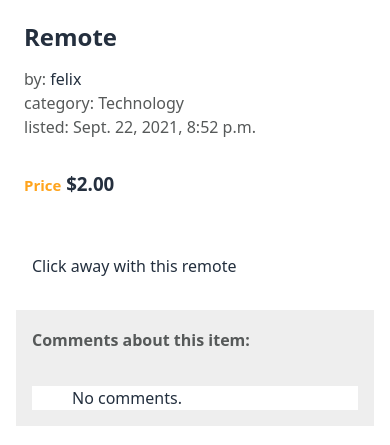
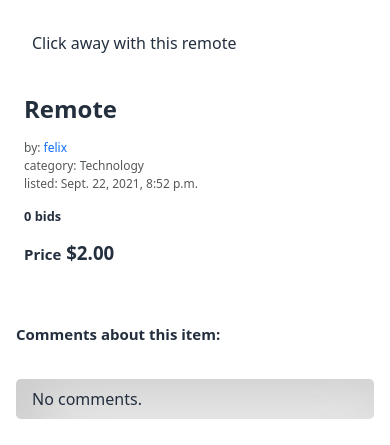
Before and after one commit to felixdave/commerce, a Django app: page /listings/1 in a window 390 px wide. Shown: the part 399-844 px from the top of the page. Run offline with Django 3.2, Linux system fonts and the light colour scheme; data comes from the database, SQL or seed files in the repository; both versions use the stored data as it was after the commit; some libraries are stand-ins or nearby versions.

Commit message:
minor fixes

```diff
--- a/auctions/static/auctions/css/style.css
+++ b/auctions/static/auctions/css/style.css
@@ -45,7 +45,7 @@ body ul {
 
 body a {
   text-decoration: none;
-  color: var(--drkGrey);
+  color: var(--blue);
 }
 
 body h2,
@@ -73,7 +73,6 @@ main #sidenav {
 }
 
 main #sidenav i.collapse {
-  color: white;
   position: relative;
   right: -190px;
   top: -8px;
@@ -222,11 +221,12 @@ main #content #active_listings .card {
   display: flex;
   flex-direction: column;
   align-items: center;
+  color: var(--drkGrey);
 }
 
 main #content #active_listings .card img {
   height: 130px;
-  width: 150px;
+  width: 145px;
 }
 
 main #content #active_listings .card h5 {
@@ -308,7 +308,6 @@ main #content #listings .feature {
   display: flex;
   justify-content: center;
   align-items: center;
-  background-color: #eee;
 }
 
 main #content #listings .info {
@@ -326,9 +325,8 @@ main #content #listings .info h2 i {
 }
 
 main #content #listings .info small {
-  align-self: flex-end;
   width: 100%;
-  color: var(--orange);
+  font-weight: bold;
 }
 
 main #content #listings .info .details ul {
@@ -336,16 +334,17 @@ main #content #listings .info .details ul {
   color: var(--lightText);
 }
 
+main #content #listings .info .details ul li {
+  font-size: 12px;
+}
+
 main #content #listings .info .watchlist input {
   background-color: transparent;
   border: none;
   color: var(--blue);
-  position: relative;
-  top: -200px;
-  right: -200px;
+  padding: 16px 0 0 0;
+  margin: 0;
   font-size: 12px;
-  text-align: right;
-  width: 100px;
 }
 
 main #content #listings .info .close_or_bid form input[type="number"] {
@@ -368,7 +367,6 @@ main #content #listings .desc {
 }
 
 main #content #listings .comments {
-  background-color: #eee;
   display: flex;
   flex-direction: column;
   overflow: scroll;
@@ -377,23 +375,39 @@ main #content #listings .comments {
 }
 
 main #content #listings .comments h4 {
-  color: #565959;
+  font-size: 15px;
+  text-align: center;
+  align-self: flex-start;
 }
 
 main #content #listings .comments form {
   align-self: center;
-  background-color: white;
+  width: 100%;
+  display: flex;
+  justify-content: space-evenly;
+}
+
+main #content #listings .comments form input {
+  padding: 0;
+}
+
+main #content #listings .comments form input[name="comment"] {
+  width: 80%;
 }
 
 main #content #listings .comments ul {
-  background-color: white;
+  background-color: #eee;
+  padding: 8px 16px;
+  border-radius: 5px;
+  background: #eeeeee;
+  box-shadow: inset 20px 20px 60px #cacaca, inset -20px -20px 60px #ffffff;
 }
 
 main #content #create_listing {
   padding: 16px;
   margin: 0 auto;
   max-width: 400px;
-  height: 700px;
+  height: 100vh;
   background-color: var(--background);
   border: 1px solid #aaa;
 }
@@ -442,12 +456,8 @@ main #content #category li {
   margin: 0 16px 16px 0;
 }
 
-main #content #category li:hover {
-  background-color: #ffa41d;
-  border: 1px solid #ffa41d;
-  cursor: pointer;
-  font-weight: bold;
-  color: white;
+main #content #category li a {
+  color: var(--drkGrey);
 }
 
 main #content #category li a:hover {
@@ -455,8 +465,15 @@ main #content #category li a:hover {
   display: block;
 }
 
+main #content #category li:hover {
+  background-color: #ffa41d;
+  display: block;
+  cursor: pointer;
+}
+
 main #content #login,
 main #content #register {
+  height: 100vh;
   margin: 0 auto;
   background-color: #ddd;
   max-width: 300px;
@@ -506,15 +523,14 @@ main #content #register i {
   top: -6px;
 }
 
-@media only screen and (max-width: 800px) {
+@media only screen and (max-width: 965px) {
   body main #content #listings .desc {
-    grid-row: 3/4;
+    grid-row: 3/4 span 2;
     grid-column: span 1;
+    padding-right: 0;
+  }
+  body main #content #listings .comments {
+    grid-column: span 1;
+    padding: 0;
   }
 }
-
-@media only screen and (max-width: 800px) {
-  body main #content .titleBar small {
-    text-align: center;
-  }
-}
--- a/auctions/static/auctions/js/script.js
+++ b/auctions/static/auctions/js/script.js
@@ -66,7 +66,7 @@ function slideNav() {
 			e.removeAttribute('style');
 		});
 		titleBarH4.style.display = 'none';
-		titleBarSmall.style.display = 'none';
+		// titleBarSmall.style.display = 'none';
 
 		closed = false;
 	}
--- a/auctions/templates/auctions/listing.html
+++ b/auctions/templates/auctions/listing.html
@@ -46,26 +51,19 @@
                 <li>listed: {{ listing.creation_time }}</li>
             </ul>
         </div>
-
+        <small>{{ listing.bids.count }} bid{{listing.bids.count|pluralize }}</small>
+        {% if listing.winner == user %}
+        <small> Top Bid: You</small>
+        {% endif %}
+        {% else %}
+        <small>Auction over after {{ listing.bids.count }} bid(s).</small>
+        {% if listing.winner == user %}
+        <small>You have won this auction!</small>
+        {% endif %}
+        {% endif %}
         <h3 class="price"> <small>Price</small> ${{ listing.price }}</h3>
 
-        <div class="watchlist">
-            {% if user.is_authenticated %}
-            {% if on_watchlist %}
-            <form action="{% url 'watchlist_delete' %}" method="post">
-                {% csrf_token %}
-                <input type="hidden" name="listing_id" value="{{ listing.id }}" />
-                <input type="submit" value="Unfollow" />
-            </form>
-            {% else %}
-            <form action="{% url 'watchlist_add' %}" method="post">
-                {% csrf_token %}
-                <input type="hidden" name="listing_id" value="{{ listing.id }}" />
-                <input type="submit" value="+ Watchlist" />
-            </form>
-            {% endif %}
-            {% endif %}
-        </div>
+
 
         <div class="close_or_bid">
             {% if listing.active and user.is_authenticated %}
```
Also changed, not shown: other parts of auctions/templates/auctions/listing.html (+17 -12 lines), auctions/static/auctions/scss/sass.scss (+52 -32 lines), db.sqlite3.
